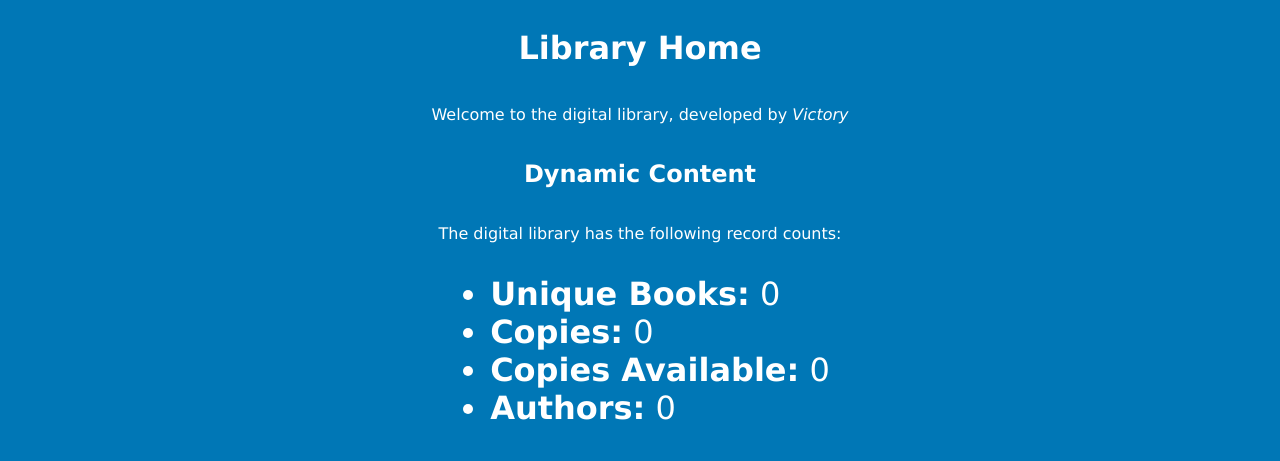
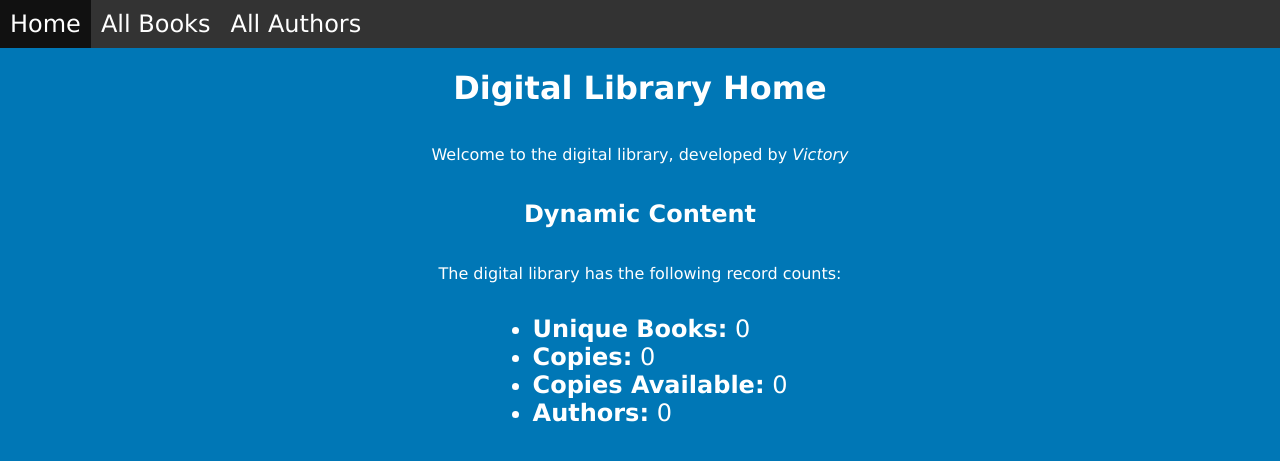
Before and after one commit to VictoryMa8/more-django, a Django app: page /appone/ in a window 1280 px wide. Shown: the top 461 px of the page. Run offline with Django 5.2, Linux system fonts and the light colour scheme; data that the repository does not hold is empty.

Commit message:
Created the basic, book_list, and book_detail templates

```diff
--- a/anotherexample/settings.py
+++ b/anotherexample/settings.py
@@ -60,7 +60,7 @@ ROOT_URLCONF = 'anotherexample.urls'
 TEMPLATES = [
     {
         'BACKEND': 'django.template.backends.django.DjangoTemplates',
-        'DIRS': [],
+        'DIRS': [BASE_DIR / 'appone' / 'templates'],
         'APP_DIRS': True,
         'OPTIONS': {
             'context_processors': [
--- a/appone/static/css/styles.css
+++ b/appone/static/css/styles.css
@@ -4,6 +4,7 @@ body {
   flex-direction: column;
   background-color: #0077b6;
   color: #ffffff;
+  margin: 0;
 }
 
 body,
@@ -12,5 +13,30 @@ li {
 }
 
 li {
-  font-size: 2rem;
+  font-size: 1.5rem;
 }
+
+#nav {
+  list-style-type: none;
+  margin: 0;
+  padding: 0;
+  overflow: hidden;
+  background-color: #333;
+  width: 100%;
+}
+
+#nav li {
+  float: left;
+}
+
+#nav li a {
+  display: block;
+  color: white;
+  text-align: center;
+  padding: 10px;
+  text-decoration: none;
+}
+
+li a:hover {
+  background-color: #111;
+}
--- /dev/null
+++ b/appone/templates/basic.html
@@ -0,0 +1,23 @@
+<!DOCTYPE html>
+<html lang="en">
+  <head>
+    {% block title %}
+    <title>Digital Library</title>
+    {% endblock %}
+    <meta charset="utf-8" />
+    <meta name="viewport" content="width=device-width, initial-scale=1" />
+    {% load static %}
+    <link rel="stylesheet" href="{% static 'css/styles.css' %}" />
+  </head>
+  <body>
+    {% block sidebar %}
+    <ul id="nav">
+      <li><a href="{% url 'index' %}">Home</a></li>
+      <li><a href="{% url 'books' %}">All Books</a></li>
+      <li><a href="">All Authors</a></li>
+    </ul>
+    {% endblock %} {% block content %}
+    <!-- default content text -->
+    {% endblock %}
+  </body>
+</html>
--- a/appone/templates/index.html
+++ b/appone/templates/index.html
@@ -1,16 +1,7 @@
-<!DOCTYPE html>
-<html lang="en">
-  <head>
-    {% block title %}
-    <title>App One</title>
-    {% endblock %}
-    <meta charset="utf-8" />
-    <meta name="viewport" content="width=device-width, initial-scale=1" />
-    {% load static %}
-    <link rel="stylesheet" href="{% static 'css/styles.css' %}" />
-  </head>
-  <body>
-    <h1>Library Home</h1>
+{% extends 'basic.html' %} {% block title %}
+<title>Home</title>
+{% endblock %} {% block content %}
+<h1>Digital Library Home</h1>
 <p>
   Welcome to the digital library, developed by
   <em>Victory</em>
@@ -23,5 +14,4 @@
   <li><strong>Copies Available:</strong> {{ num_instances_available }}</li>
   <li><strong>Authors:</strong> {{ num_authors }}</li>
 </ul>
-  </body>
-</html>
+{% endblock %}
--- a/appone/urls.py
+++ b/appone/urls.py
@@ -3,5 +3,7 @@ from . import views
 
 # name parameter can be used to link pages: <a href="{% url 'index' %}">Home</a>
 urlpatterns = [
-    path('', views.index, name='index')
+    path('', views.index, name='index'),
+    path('books/', views.BookList.as_view(), name='books'),
+    path('book/<int:pk>', views.BookDetail.as_view(), name='book-detail'),
 ]
--- a/appone/views.py
+++ b/appone/views.py
@@ -1,4 +1,5 @@
 from django.shortcuts import render
+from django.views import generic
 from .models import Book, Author, BookInstance, Genre
 
 # Create your views here.
@@ -24,3 +25,14 @@ def index(request):
 
     # Render the HTML template index.html with the data in the context variable
     return render(request, 'index.html', context=context)
+
+# Using a class-based generic list view (ListView) - a class that inherits from an existing view
+# The generic view already implements most of the functionality we need and follows Django best-practice
+class BookList(generic.ListView):
+    model = Book
+    template_name = 'book_list.html'
+
+class BookDetail(generic.DetailView):
+    model = Book
+    template_name = 'book_detail.html'
+    context_object_name = 'book'
```
Also changed, not shown: appone/templates/book_detail.html (added, +24 -0 lines), appone/templates/book_list.html (added, +14 -0 lines). Lines whose indentation alone changed are shown as unchanged.
